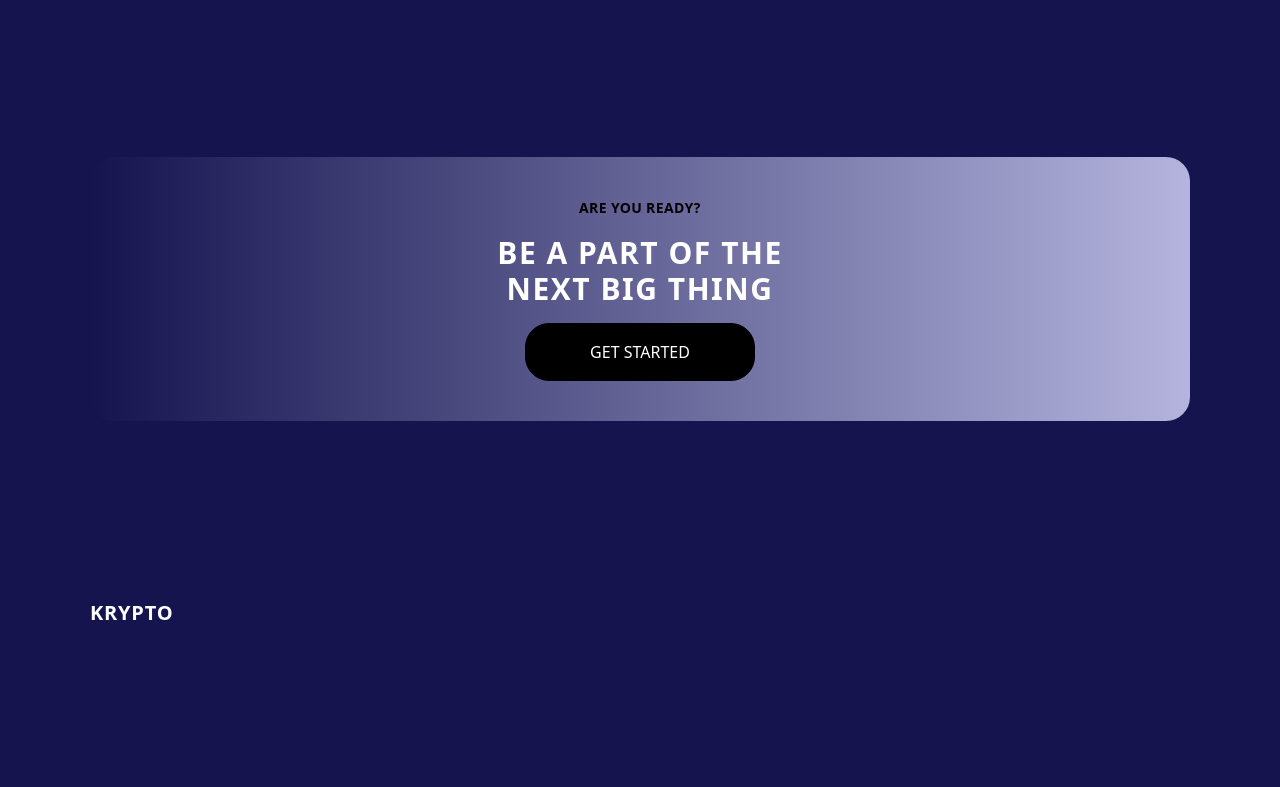
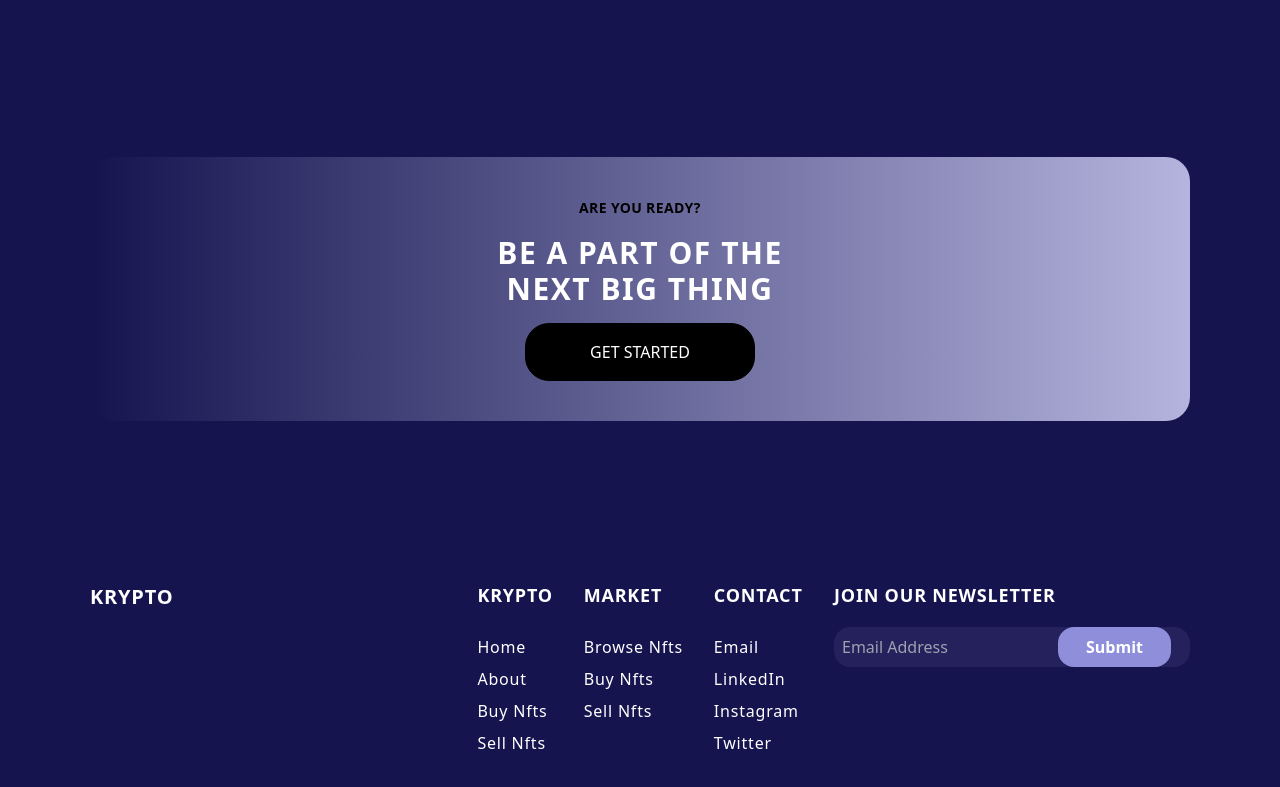
Before and after one commit to EmmyRecent/Krypto, a website: page src/index.html in a window 1280 px wide. Shown: the part 2183-2970 px from the top of the page. Before the commit the page ends 2909 px from the top, so only its background shows below. Drawn offline with nearby package versions, Linux system fonts and the light colour scheme.

Commit message:
amost done with the footer

```diff
--- a/src/index.html
+++ b/src/index.html
@@ -235,15 +235,44 @@
 
     <footer>
       <div class="container py-20">
-        <div class="grid lg:grid-cols-3 md:grid-cols-2">
-          <div class="text-color-white py-4 text-xl font-bold uppercase leading-relaxed">
+        <div class="grid lg:grid-cols-3 md:grid-cols-2 gap-4">
+          <div class="text-color-white text-xl font-bold uppercase leading-relaxed hidden md:block">
             <a href="#">Krypto</a>
           </div>
 
+          <div class="flex justify-around">
+            <ul class="space-y-2">
+              <li class="font-bold text-lg uppercase leading-relaxed text-color-white"><a href="#">Krypto</a></li>
+              <li class="font-normal pt-4"><a href="#">Home</a></li>
+              <li class="font-normal"><a href="#">About</a></li>
+              <li class="font-normal"><a href="#">Buy Nfts</a></li>
+              <li class="font-normal"><a href="#">Sell Nfts</a></li>
+            </ul>
+
+            <ul class="space-y-2">
+              <li class="font-bold text-lg uppercase leading-relaxed text-color-white"><a href="#">Market</a></li>
+              <li class="font-normal pt-4"><a href="#">Browse Nfts</a></li>
+              <li class="font-normal"><a href="#">Buy Nfts</a></li>
+              <li class="font-normal"><a href="#">Sell Nfts</a></li>
+            </ul>
+
+            <ul class="space-y-2">
+              <li class="font-bold text-lg uppercase leading-relaxed text-color-white"><a href="#">Contact</a></li>
+              <li class="font-normal pt-4"><a href="#">Email</a></li>
+              <li class="font-normal"><a href="#">LinkedIn</a></li>
+              <li class="font-normal"><a href="#">Instagram</a></li>
+              <li class="font-normal"><a href="#">Twitter</a></li>
+            </ul>
+          </div>
+
           <div>
+            <h1 class="uppercase text-lg font-bold leading-relaxed ">join our newsletter</h1>
 
+            <form class="flex">
+                <input id="email" name="email" type="email" placeholder="Email Address" class="w-full mt-4 bg-color-secondary-dark p-2 text-color-white border-color-primary border-solid rounded-2xl">
+                <input id="submit" name="submit" type="submit" placeholder="submit" class="mt-4 py-2 font-bold rounded-2xl absolute ml-44 md:ml-56 lg:ml-56 px-7 bg-color-secondary">
+            </form>
           </div>
-          <div></div>
         </div>
       </div>
     </footer>
```
Also changed, not shown: dist/output.css.
